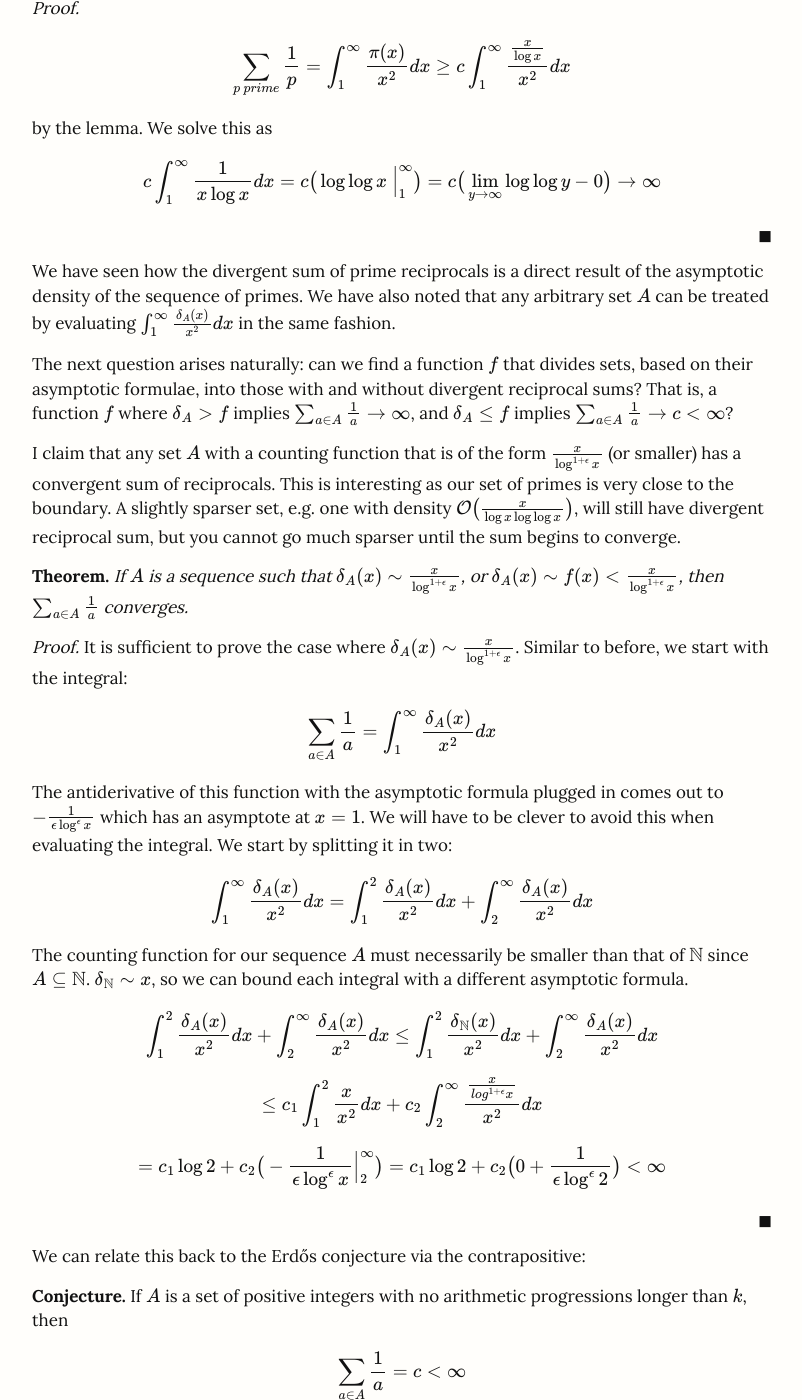
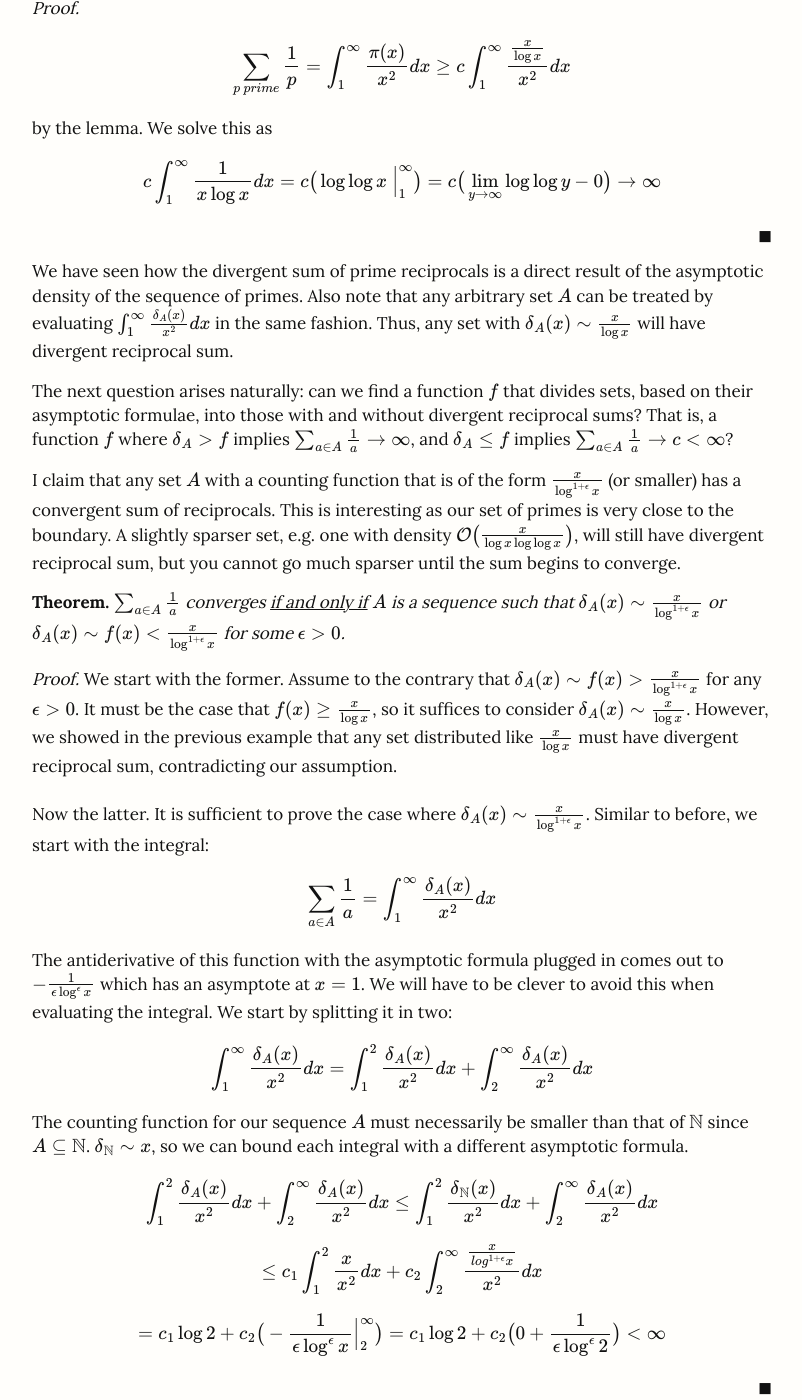
Before and after one commit to zaprice/cryptocalyp.se, a Jekyll site: the page built from _posts/2016-10-14-erdos-turan-part-2.markdown, in a window 1280 px wide and 1400 px high, scrolled down 1308 px. Shown: the whole window, without its empty margins (238-1040 px from the left). Built offline with Jekyll 4.4.1, drawn with Linux system fonts in a browser that asks for light colours; nearby versions of some CDN libraries; formulas are drawn with MathJax 3; some of the changed text lies outside the part shown.

Commit message:
clarifying statements in erdos part 2

```diff
--- a/_posts/2016-10-14-erdos-turan-part-2.markdown
+++ b/_posts/2016-10-14-erdos-turan-part-2.markdown
@@ -60,7 +60,8 @@ $$c\int_{1}^{\infty}\frac{1}{x\log x}dx=c\big(\log\log x\ \Big|_1^\infty\big)
 </div>
 
 We have seen how the divergent sum of prime reciprocals is a direct result of the asymptotic density of the sequence of primes.
-We have also noted that any arbitrary set $$A$$ can be treated by evaluating $$\int_{1}^{\infty}\frac{\delta_A(x)}{x^2}dx$$ in the same fashion.
+Also note that any arbitrary set $$A$$ can be treated by evaluating $$\int_{1}^{\infty}\frac{\delta_A(x)}{x^2}dx$$ in the same fashion.
+Thus, any set with $$\delta_A(x)\sim\frac{x}{\log x}$$ will have divergent reciprocal sum.
 
 The next question arises naturally:
 can we find a function $$f$$ that divides sets, based on their asymptotic formulae, into those with and without divergent reciprocal sums?
@@ -70,9 +71,15 @@ I claim that any set $$A$$ with a counting function that is of the form $$\frac{
 This is interesting as our set of primes is very close to the boundary.
 A slightly sparser set, e.g. one with density $$\mathcal{O}\big(\frac{x}{\log x\log\log x}\big)$$, will still have divergent reciprocal sum, but you cannot go much sparser until the sum begins to converge.
 
-<span class='theorem'>If $$A$$ is a sequence such that $$\delta_A(x)\sim \frac{x}{\log^{1+\epsilon} x}$$, or $$\delta_A(x)\sim f(x) <\frac{x}{\log^{1+\epsilon} x}$$, then $$\sum_{a\in A}\frac{1}{a}$$ converges.</span>
+<span class='theorem'>$$\sum_{a\in A}\frac{1}{a}$$ converges <u>if and only if</u> $$A$$ is a sequence such that $$\delta_A(x)\sim \frac{x}{\log^{1+\epsilon} x}$$ or $$\delta_A(x)\sim f(x) <\frac{x}{\log^{1+\epsilon} x}$$ for some $$\epsilon>0$$.</span>
 
 <div class='proof'>
+We start with the former.
+Assume to the contrary that \(\delta_A(x)\sim f(x) >\frac{x}{\log^{1+\epsilon} x}\) for any \(\epsilon>0\).
+It must be the case that \(f(x) \geq\frac{x}{\log x}\), so it suffices to consider \(\delta_A(x)\sim\frac{x}{\log x}\).
+However, we showed in the previous example that any set distributed like \(\frac{x}{\log x}\) must have divergent reciprocal sum, contradicting our assumption.
+<br><br>
+Now the latter.
 It is sufficient to prove the case where \(\delta_A(x)\sim \frac{x}{\log^{1+\epsilon} x}\).
 Similar to before, we start with the integral:
 $$\sum_{a\in A}\frac{1}{a}=\int_{1}^{\infty}\frac{\delta_A(x)}{x^2}dx$$
@@ -100,7 +107,7 @@ We can relate this back to the Erdős conjecture via the contrapositive:
 
 $$\sum_{a\in A}\frac{1}{a} = c < \infty$$
 
- Therefore, by the conjecture we would know that a set without arbitrary arithmetic progressions must have a counting function with asymptotic formula $$\frac{x}{\log^{1+\epsilon} x}$$ or smaller.
+ By our proof, the conjecture implies that a set without arbitrary arithmetic progressions must have a counting function with asymptotic formula $$\frac{x}{\log^{1+\epsilon} x}$$ or smaller.
 
 There is an outstanding question of whether or not this is an appropriate bound.
 The upper bound on the density of sets without arithmetic progressions could potentially be much lower than $$\frac{x}{\log^{1+\epsilon} x}$$;
```
